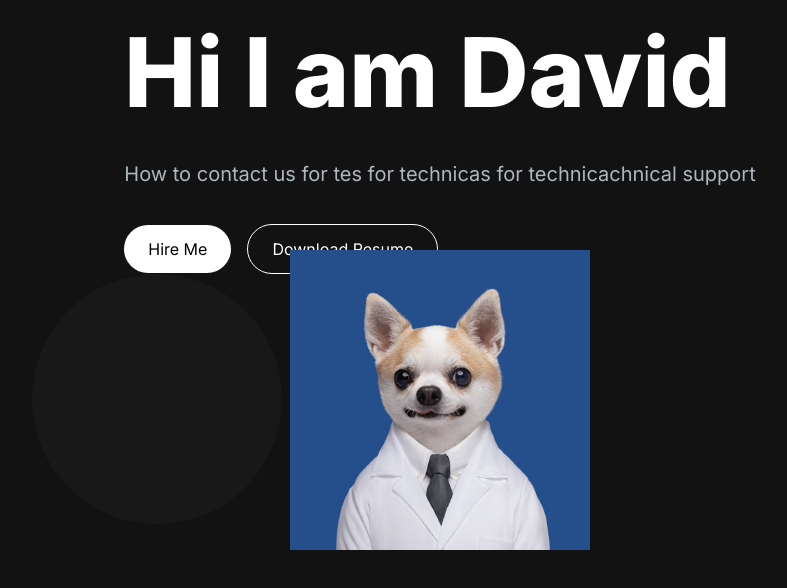
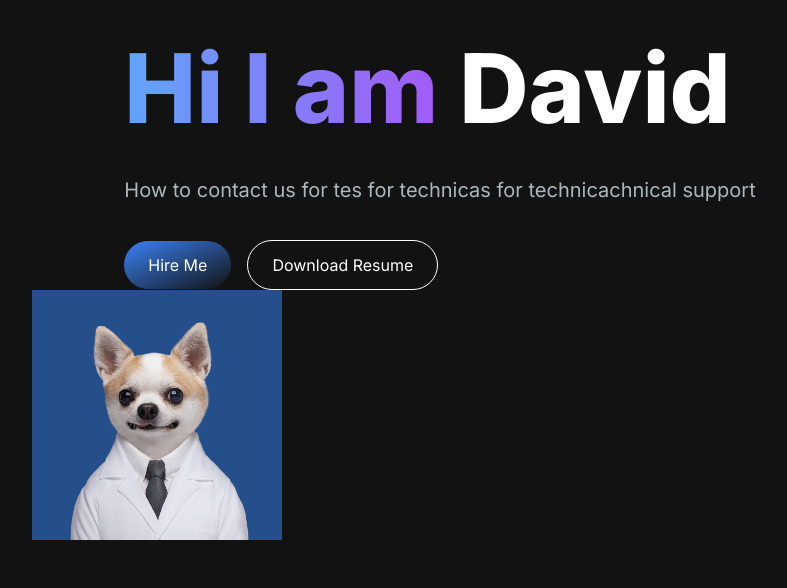
Before and after one commit to Davidasahi/portfolio-website, a Next.js app: page / in a window 1280 px wide. Shown: the top 588 px of the page, without its empty margins (200-987 px from the left). Built offline with nearby package versions, Linux system fonts and the light colour scheme.

Commit message:
styling words

```diff
--- a/src/app/components/HeroSection.jsx
+++ b/src/app/components/HeroSection.jsx
@@ -4,25 +4,28 @@ import Image from 'next/image';
 export const HeroSection = () => {
   return (
     <section>
-      <div className="grid grind-cols-1 lg:grind-cols-12">
-        <div className="col-span-7 place-self-center">
+      <div className="grid grind-cols-1 sm:grind-cols-12">
+        <div className="col-span-7 place-self-center text-center sm:text-left">
           <h1 className="text-white mb-4 text-4xl sm:text-6xl lg:text-8xl lg:leading-normal font-extrabold">
-            Hi I am David
+            <span className="text-transparent bg-clip-text bg-gradient-to-r from-blue-400 to-purple-500">
+              Hi I am{' '}
+            </span>
+            David
           </h1>
-          <p className="text-[#ADB7BE] text-lg mb-6 lg:text-xl">
+          <p className="text-[#ADB7BE] text-base mb-6 lg:text-xl">
             How to contact us for tes for technicas for technicachnical support
           </p>
           <div>
-            <button className="px-6 py-3 rounded-full mr-4 bg-white hover:bg-slate-200 text-black">
+            <button className="px-6 py-3 w-full sm:w-fit rounded-full mr-4 bg-gradient-to-br from-blue-500 to-black-500 hover:bg-slate-200 text-white">
               Hire Me
             </button>
-            <button className="px-6 py-3 rounded-full bg-transparent hover:bg-slate-800 text-white border border-white mt-3">
+            <button className="px-6 py-3 w-full sm:w-fit rounded-full bg-transparent hover:bg-slate-800 text-white border border-white mt-3">
               Download Resume
             </button>
           </div>
         </div>
         <div className="col-span-5 place-self-center mt-4 lg:mt-0">
-          <div className="rounded-full bg-[#181818] w-[250px] h-[250px] left:w-[400px] lg:">
+          <div className="rounded-full bg-[#181818] w-[250px] h-[250px] left:w-[400px] lg:[400px] relative">
             <Image
               src="/images/hero-image.png"
               alt="hero image"
--- a/src/app/page.js
+++ b/src/app/page.js
@@ -3,8 +3,8 @@ import { HeroSection } from './components/HeroSection';
 
 export default function Home() {
   return (
-    <main className="flex min-h-screen flex-col bg-[#121212] container mx-auto px-12px">
-      <div class="container">
+    <main className="flex min-h-screen flex-col bg-[#121212]">
+      <div class="container mx-auto px-12px py-4">
         <HeroSection />
       </div>
     </main>
```
